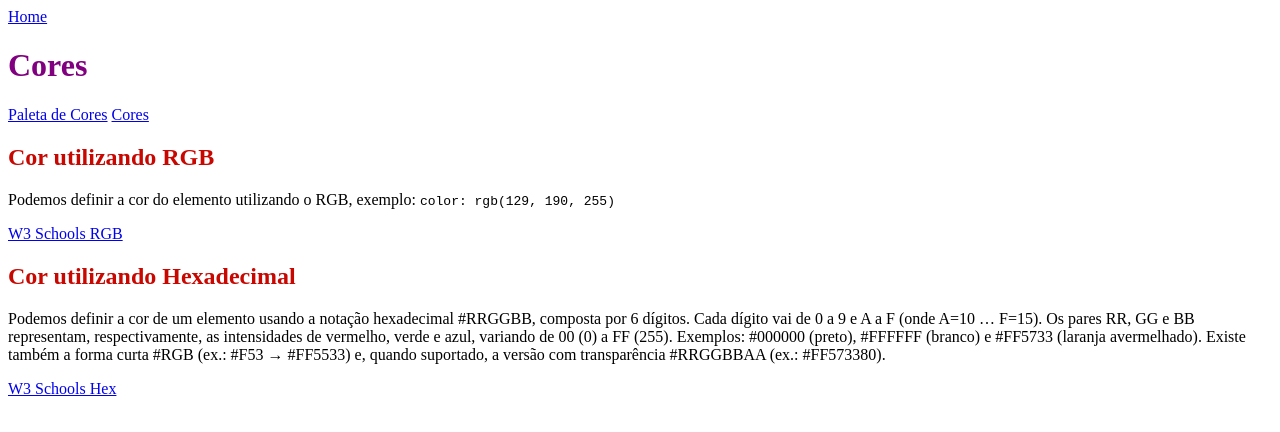
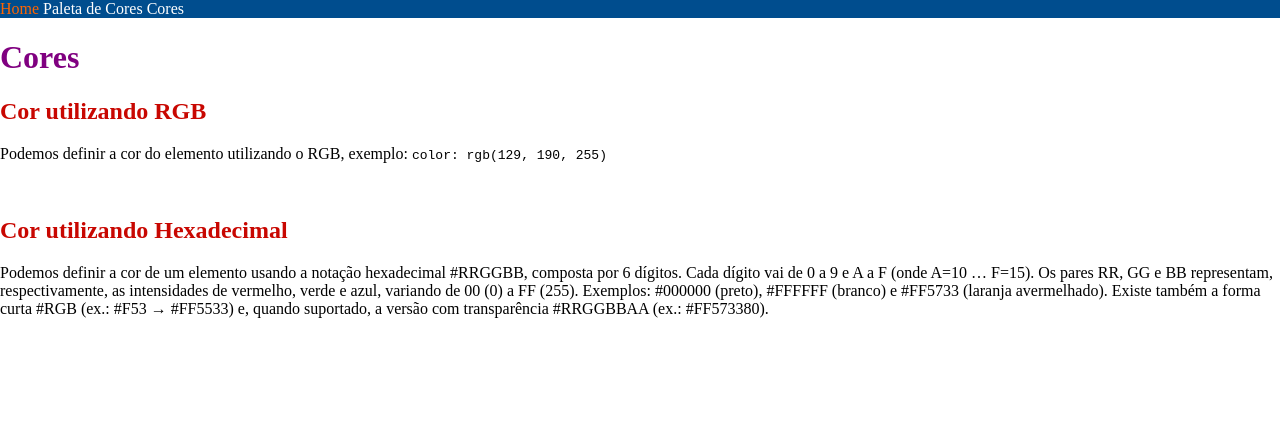
Before and after one commit to joseinfooliveira-dev/super-dev8-curso-css, a plain HTML site: page public/cores.html in a window 1280 px wide. Drawn offline with Linux system fonts and the light colour scheme.

Commit message:
adicionado background, text decoration e hover

```diff
--- a/public/cores.css
+++ b/public/cores.css
@@ -1,3 +1,10 @@
+/*CSS reset*/
+
+body {
+    margin: 0;
+    padding: 0;
+}
+
 h2 {
     /*
     Definir a cor do exto utilizando rgb (red, green, blue)
@@ -7,3 +14,20 @@ h2 {
     */
     color: rgb(200, 7, 1);
 }
+
+div {
+    background-color: #004d8e;
+}
+
+a {
+    color: #ffffff;
+    /* text-decoration altera a decoração do texto
+"none" faz com que o texto não tenha nenhuma decoração*/
+
+    text-decoration: none;
+}
+
+/* hover é a ação que ocorre quando passar o mouse por cima do elemento */
+a:hover {
+    color: #ff6500
+}
--- a/public/cores.html
+++ b/public/cores.html
@@ -20,11 +20,16 @@
 
 <body>
 
-    <a href="../index.html">Home</a>
-    <h1>Cores</h1>
+    <div>
 
-    <a href="https://colorhunt.co" target="_blank">Paleta de Cores</a>
-    <a href="https://www.w3schools.com/W3CSS/w3css_colors.asp" target="_blank">Cores</a>
+
+        <a href="../index.html">Home</a>
+        <a href="https://colorhunt.co" target="_blank">Paleta de Cores</a>
+        <a href="https://www.w3schools.com/W3CSS/w3css_colors.asp" target="_blank">Cores</a>
+    </div>
+
+        <h1>Cores</h1>
+
 
     <h2>Cor utilizando RGB</h2>
 
```
